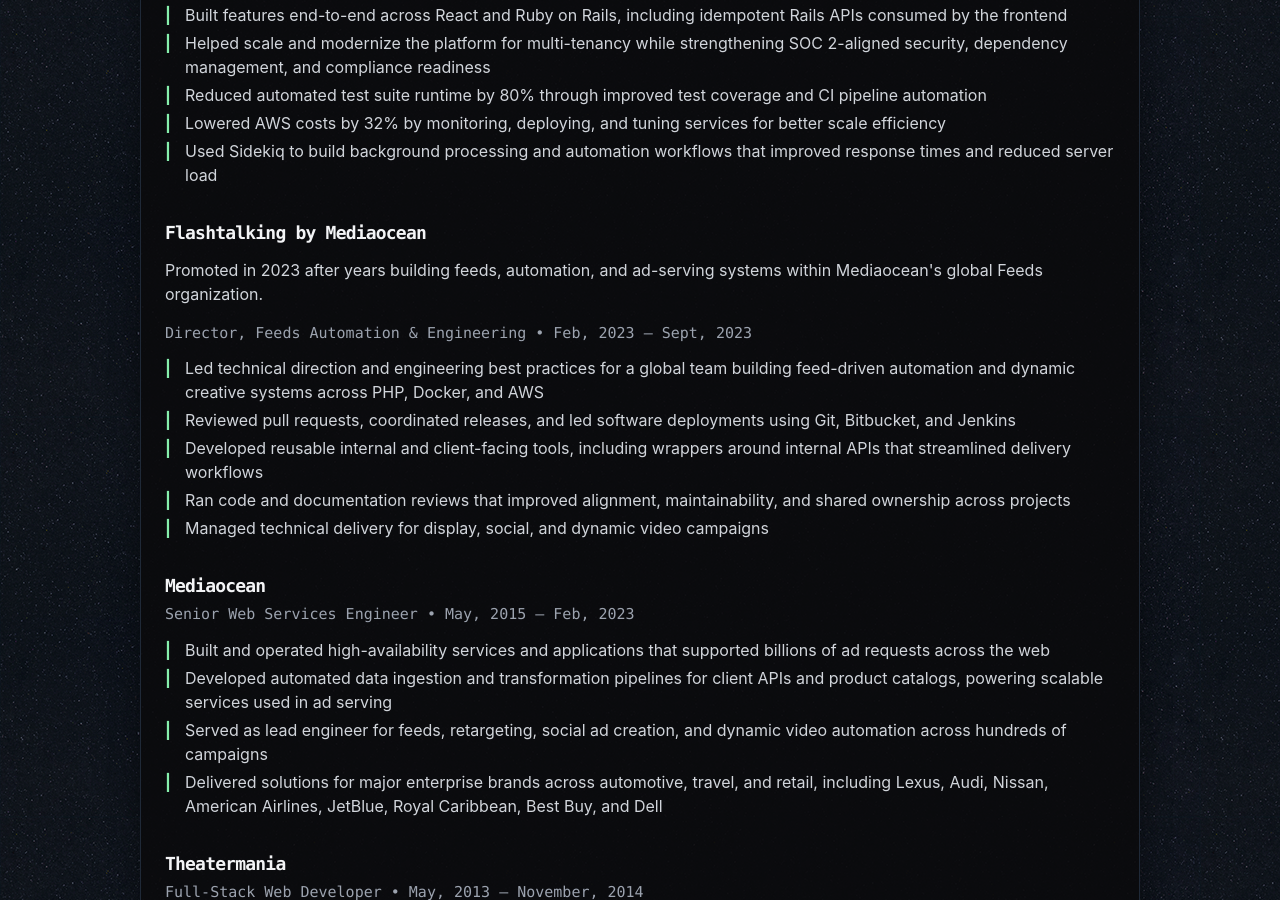
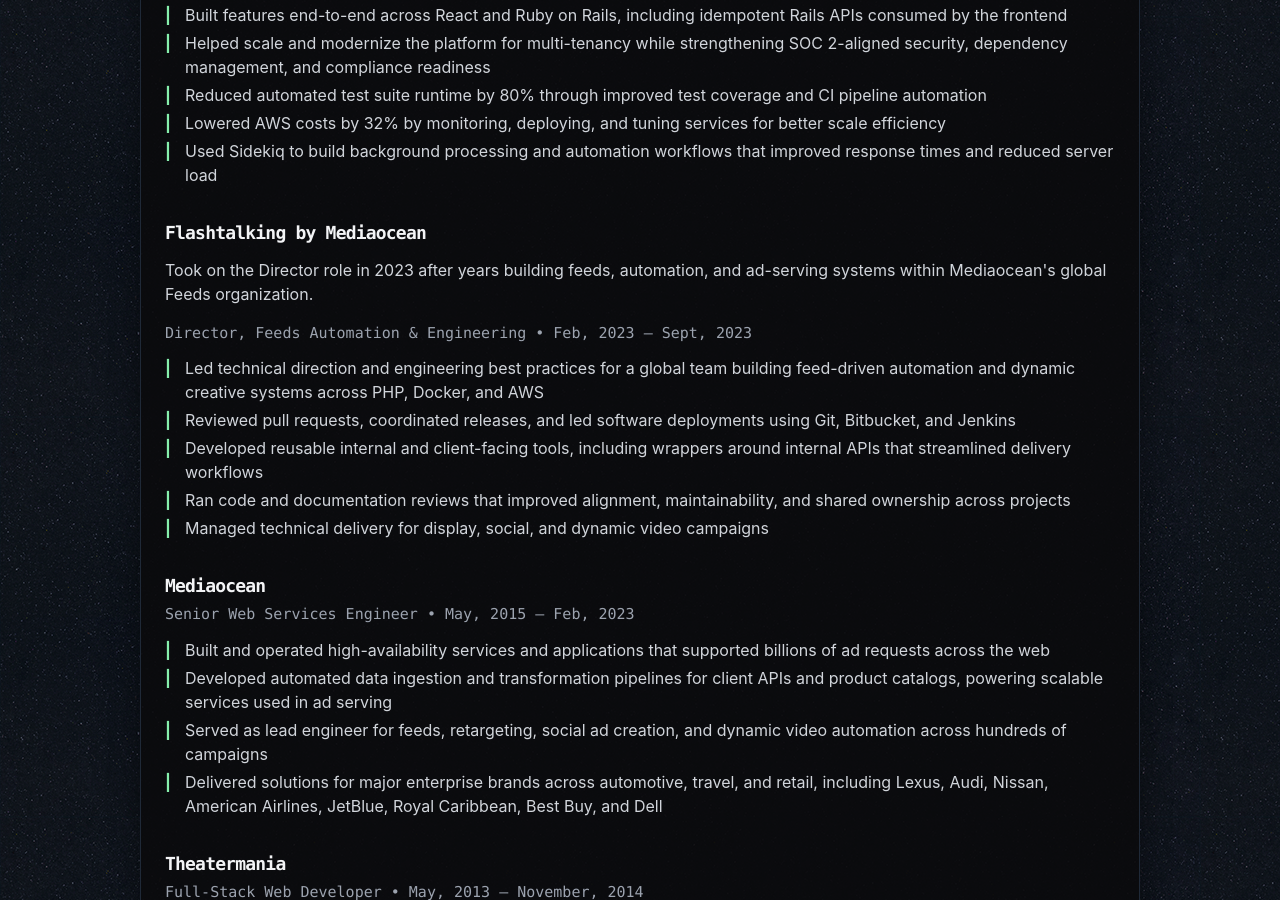
Before and after one commit to bsullivan-io/bsullivan.io, a Jekyll site: the page built from resume/index.html, in a window 1280 px wide and 900 px high, scrolled down 783 px. Built offline with Jekyll 4.4.1, drawn with Linux system fonts in a browser that asks for light colours.

Commit message:
Tweak director role transition wording

```diff
--- a/_data/experience.yml
+++ b/_data/experience.yml
@@ -11,7 +11,7 @@
 - company: Flashtalking by Mediaocean
   position: Director, Feeds Automation & Engineering
   duration: Feb, 2023 &mdash; Sept, 2023
-  para: Promoted in 2023 after years building feeds, automation, and ad-serving systems within Mediaocean's global Feeds organization.
+  para: Took on the Director role in 2023 after years building feeds, automation, and ad-serving systems within Mediaocean's global Feeds organization.
   summary: <ul class='resume-item-list'><li>Led technical direction and engineering best practices for a global team building feed-driven automation and dynamic creative systems across PHP, Docker, and AWS</li><li>Reviewed pull requests, coordinated releases, and led software deployments using Git, Bitbucket, and Jenkins</li><li>Developed reusable internal and client-facing tools, including wrappers around internal APIs that streamlined delivery workflows</li><li>Ran code and documentation reviews that improved alignment, maintainability, and shared ownership across projects</li><li>Managed technical delivery for display, social, and dynamic video campaigns</li></ul>
 
 # Web Services Engineer
```
